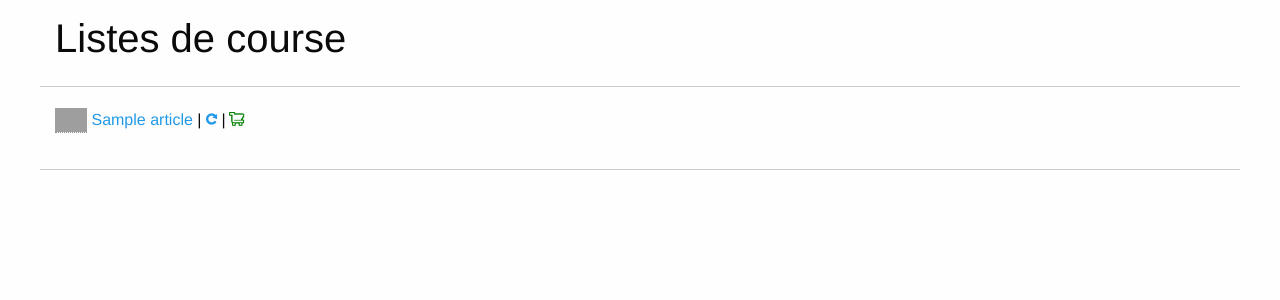
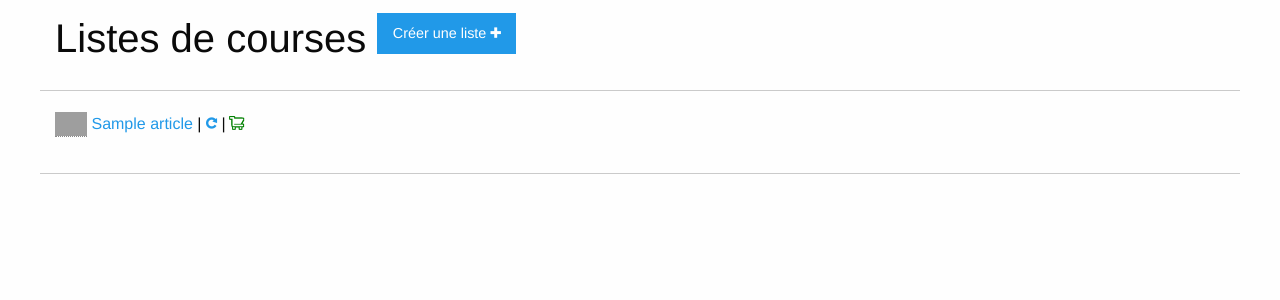
Before and after one commit to Humch/auxilium, a Django app: template liste_de_course/templates/liste_de_course/liste_list.html in a window 1280 px wide. Shown: the part 56-356 px from the top of the page. Run offline with Django 3.2, Linux system fonts and the light colour scheme; the template is opened without the code that fills it: most values are stand-ins (such as "Sample title", 1, 10 or a date in 2020); grey boxes are pictures that could not be loaded.

Commit message:
modification des listes de courses

```diff
--- a/liste_de_course/templates/liste_de_course/liste_list.html
+++ b/liste_de_course/templates/liste_de_course/liste_list.html
@@ -1,10 +1,28 @@
 {% extends "base.html" %}
 
-{% block title %}Listes de course{% endblock %}
+{% block title %}Listes de courses{% endblock %}
 
 {% block content %}
 	<div>
-		<h2 class="column row">Listes de course</h2>
+		<h2 class="column row">Listes de courses <a class="button" data-open="ModalCreateListe">Créer une liste <i class="fi-plus"></i></a></h2>
+			<div class="reveal" id="ModalCreateListe" data-reveal>
+				<div class="success callout display_for_success" data-closable id="response_liste">
+					<p class="text-center">la liste <span id="retour_liste"></span> a été ajouté à la base de données</p>
+				</div>
+				<div class="alert callout display_for_success" data-closable id="error_create_liste">
+					<p class="text-center"><i class="fi-alert red-color"></i> Erreur - la liste n'a pas été créé <i class="fi-alert red-color"></i></p>
+				</div>
+				<div class="column row margin-top">
+					<form action="" method="post" id="ajout_liste">
+						{% csrf_token %}
+						{{ form_liste.as_p }}
+						<p class="text-center"><input type="submit" class="button" value="Créer une liste"></p>
+					</form>
+				</div>
+				<button class="close-button" data-close aria-label="Close modal" type="button">
+					<span aria-hidden="true">&times;</span>
+				</button>
+			</div>
 		<hr>
 	</div>
 		{% for liste in object_list %}
@@ -20,7 +38,11 @@
 							 | <a href='/a/l_delete/{{ liste.id }}'><i class="fi-x red-color"></i></a>
 						{% endif %}
 						{% if liste.archive %}
-						| <i class="fi-shopping-cart green-color"></i>
+						| <form method="post" action="" class="archive_list inline_display">
+							{% csrf_token %}
+							<input type='hidden' name='liste_id' value='{{ liste.id }}' />
+							<button type="submit"><i id="liste_{{ liste.id }}" class="fi-shopping-cart green-color"></i></button>
+						</form>
 						{% else %}
 						| <form method="post" action="" class="archive_list inline_display">
 							{% csrf_token %}
@@ -57,4 +79,34 @@
         });
     });
 	</script>
+	<script language="JavaScript">
+		$(function() {
+			$('#ajout_liste').submit(function() {
+				$.ajax({
+					data: $(this).serialize(),
+					type:'POST',
+					url: '/create_liste/',
+					dataType : "json",
+					cache: false,
+					success:  function(data) {
+						console.log(data);
+						document.getElementById("retour_liste").innerHTML = data;
+						$("#response_liste").show();
+						setTimeout(function() {
+							$("#response_liste").hide();
+						}, 4000 );
+						document.getElementById('ajout_liste').reset();
+					},
+					error : function(xhr) {
+						$("#error_create_liste").show();
+						console.log(xhr.status + ": " + xhr.responseText); // provide a bit more info about the error to the console
+						setTimeout(function() {
+							$("#error_create_liste").hide();
+						}, 4000 );
+					}
+				});
+				return false;
+			});
+		});
+	</script>
 {% endblock %}
--- a/liste_de_course/views.py
+++ b/liste_de_course/views.py
@@ -16,7 +16,7 @@ from django.http import HttpResponse
 
 from .models import Article, Liste, Produit, Categorie
 
-from .forms import AddArticleToListForm
+from .forms import AddArticleToListForm, ListeCreateForm
 
 # Vues concernant les articles (vue,edition,suppression)
 
@@ -114,6 +114,7 @@ class ListeList(ListView):
     def get_context_data(self, **kwargs):
 
         context = super(ListeList, self).get_context_data(**kwargs)
+        context['form_liste'] = ListeCreateForm()
 
         return context
 
```
Also changed, not shown: liste_de_course/templates/liste_de_course/liste_detail.html (+7 -3 lines).
